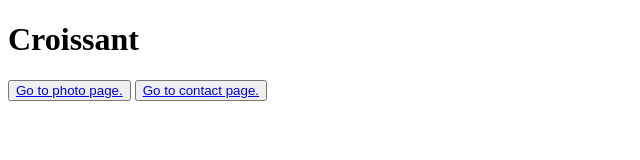
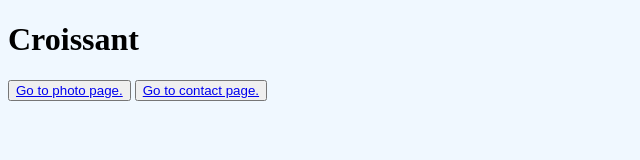
Before and after one commit to isabelklint/CROISSANT, a plain HTML site: page index.html in a window 1280 px wide. Shown: the whole page, without its empty margins (0-640 px from the left). Drawn offline with Linux system fonts and the light colour scheme.

Commit message:
added css

```diff
--- a/index.html
+++ b/index.html
@@ -5,6 +5,7 @@
     <meta http-equiv="X-UA-Compatible" content="IE=edge">
     <meta name="viewport" content="width=device-width, initial-scale=1.0">
     <title>Home Page: Croissant</title>
+    <link rel="stylesheet" href="/src/style.css" />
 </head>
 <body>
     <h1>Croissant</h1>
--- /dev/null
+++ b/src/style.css
@@ -0,0 +1,3 @@
+body {
+    background: aliceblue;
+}
```
